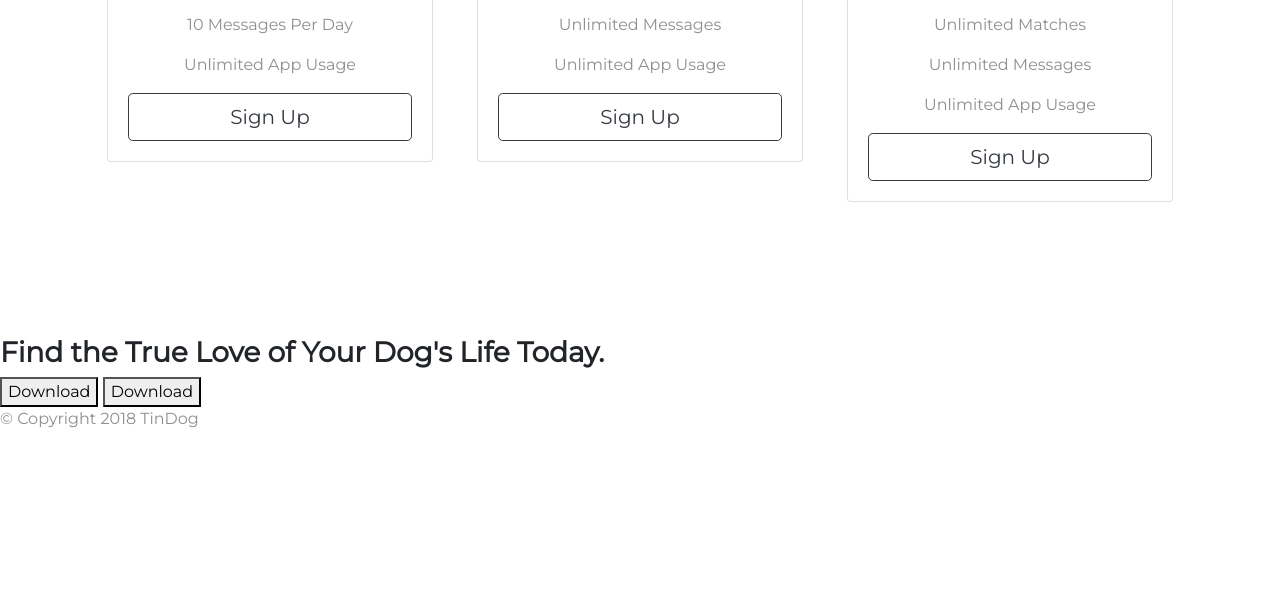
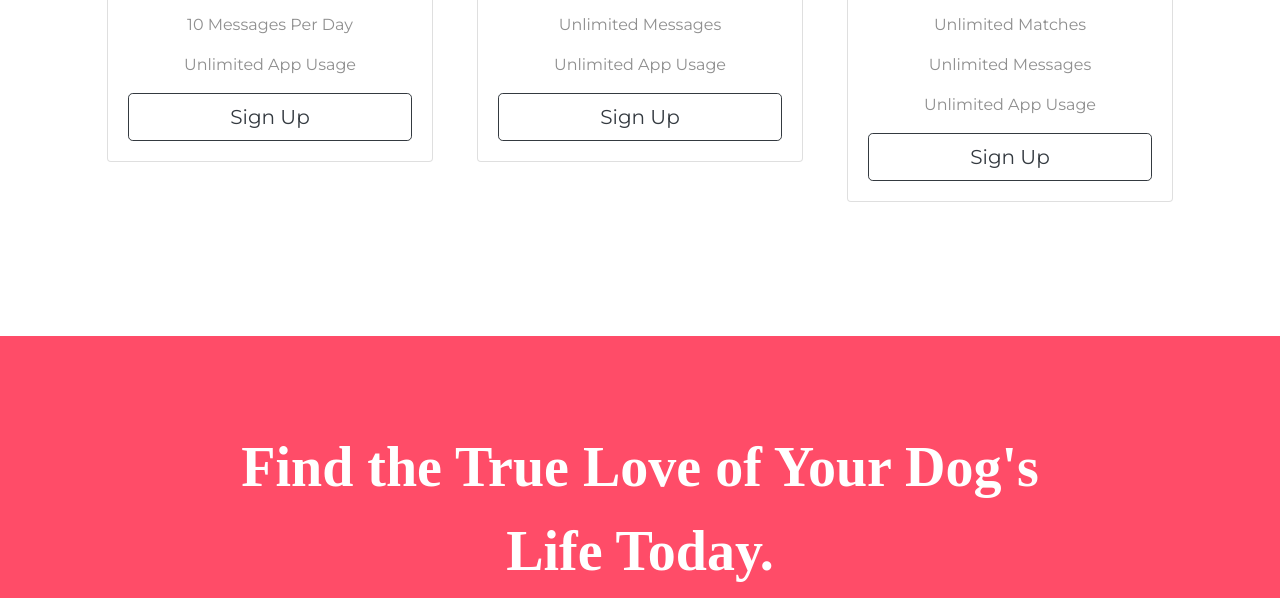
Before and after one commit to abhi3566/TinDog, a plain HTML site: page index.html in a window 1280 px wide. Shown: the part 2282-2880 px from the top of the page. Before the commit the page ends 2729 px from the top, so only its background shows below. Drawn offline with nearby package versions, Linux system fonts and the light colour scheme.

Commit message:
more changes

```diff
--- a/css/styles.css
+++ b/css/styles.css
@@ -113,7 +113,20 @@ p{
     padding: 3% 2%;
 }
 
-@media (max-width:1028 px){
+/* CTA section */
+#cta{
+    background-color: #ff4c68;
+    color: #ffffff;
+    padding: 7% 15%;
+    text-align: center;
+}
+.cta-heading{
+    font-family: "Montserrat-Black";
+    font-size: 3.5rem;
+    line-height: 1.5;
+}
+
+@media (max-width:1028px){
     #title{
         text-align: center;
     }
--- a/index.html
+++ b/index.html
@@ -58,8 +58,7 @@
         <div class="col-lg-6">
           <h1>Meet new and interesting dogs nearby.</h1>
           <button class="btn btn-dark btn-lg download-button" type="button"><i class="fab fa-apple"></i> Download</button>
-          <button class="btn btn-outline-light btn-lg download-button" type="button"><i class="fab fa-google-play"></i>
-            Download</button>
+          <button class="btn btn-outline-light btn-lg download-button" type="button"><i class="fab fa-google-play"></i> Download</button>
         </div>
         <div class="col-lg-6">
           <img class="title-img" src="images/iphone6.png" alt="iphone-mockup">
@@ -203,9 +202,9 @@
 
   <section id="cta">
 
-    <h3>Find the True Love of Your Dog's Life Today.</h3>
-    <button type="button">Download</button>
-    <button type="button">Download</button>
+    <h3 class="cta-heading">Find the True Love of Your Dog's Life Today.</h3>
+    <button type="button"><i class="fab fa-apple"></i>Download</button>
+    <button type="button"><i class="fab fa-google-play"></i>Download</button>
 
   </section>
 
```
